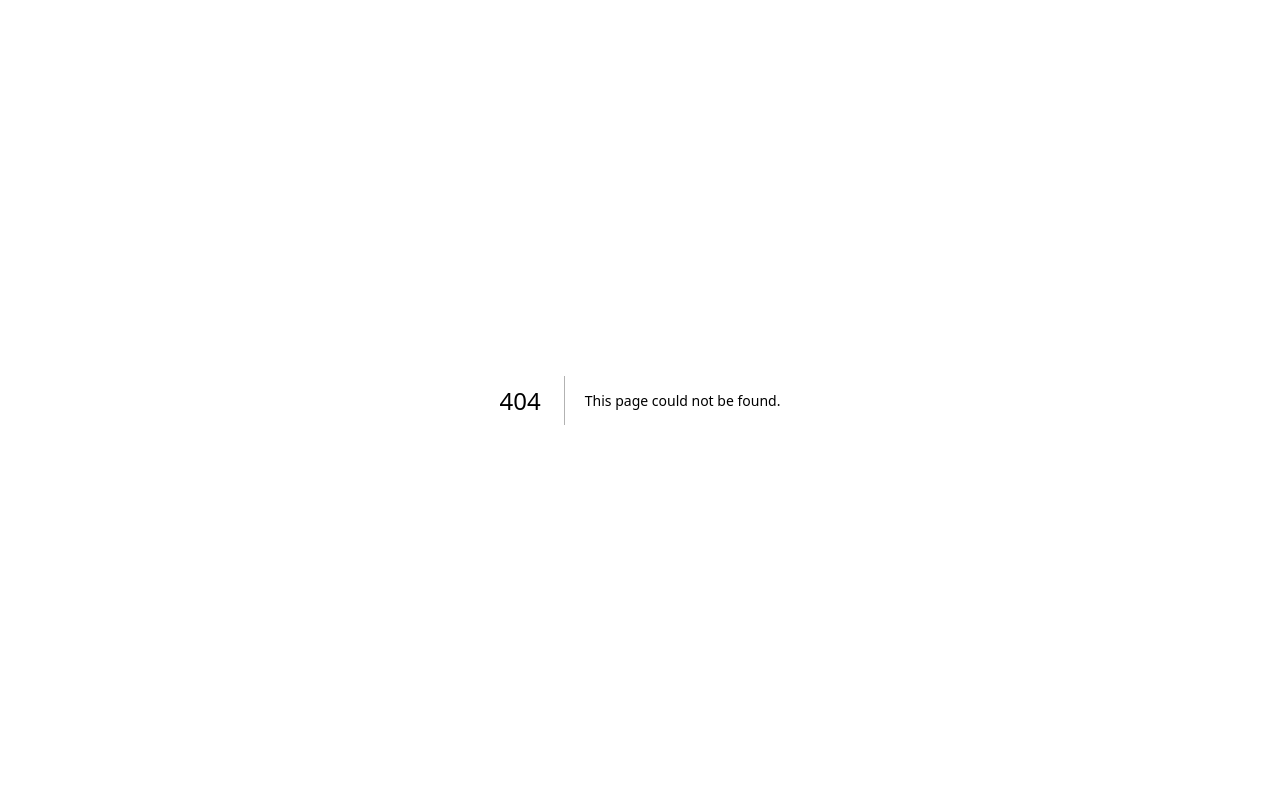
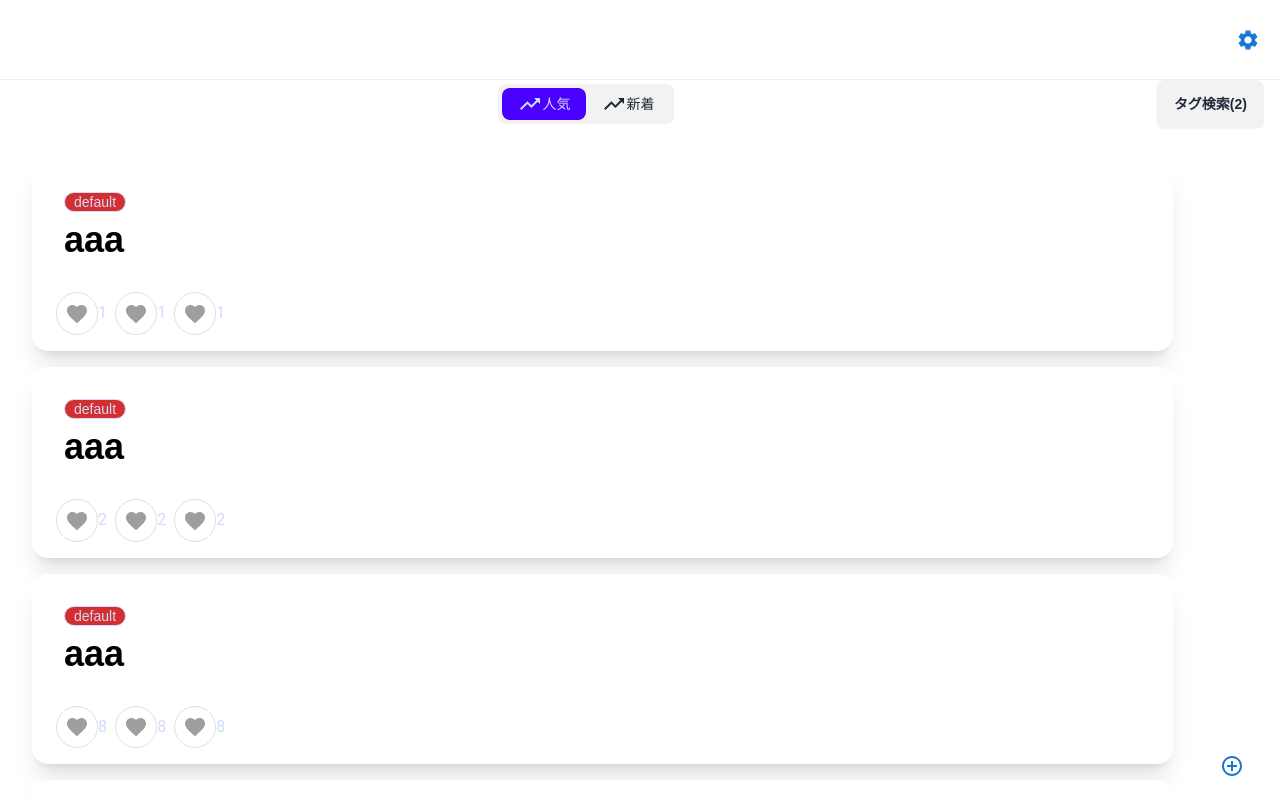
Before and after one commit to masa-massara/Unei-Frontend, a Next.js app: page /new in a window 1280 px wide. Before the commit this address had no page. Built offline with nearby package versions, Linux system fonts and the light colour scheme.

Commit message:
8割できた

```diff
--- /dev/null
+++ b/app/[id]/page.tsx
@@ -0,0 +1,24 @@
+"use client";
+import Comments from "@/app/components/Comments";
+import PostButton from "@/app/components/PostButton";
+import Header from "../components/Header";
+import Tab from "../components/Tab";
+import TagModal from "../components/TagModal";
+
+export default function Home() {
+  return (
+    <div className="space-y-4">
+      <div className="sticky top-0 bg-white z-50">
+        <Header />
+        <div className="flex items-center mx-4">
+          <div className="flex-grow flex justify-center">
+            <Tab />
+          </div>
+          <TagModal />
+        </div>
+      </div>
+      <Comments />
+      <PostButton />
+    </div>
+  );
+}
--- a/app/components/Comment.tsx
+++ b/app/components/Comment.tsx
@@ -2,8 +2,8 @@
 
 import React, { FC } from "react";
 import LikeButton from "./LikeButton";
-import ChatIcon from "@mui/icons-material/Chat";
-import { Button } from "@mui/material";
+// import ChatIcon from "@mui/icons-material/Chat";
+// import { Button } from "@mui/material";
 import Link from "next/link";
 
 interface CommentProps {
@@ -14,20 +14,17 @@ interface CommentProps {
 const Comment: FC<CommentProps> = ({ title, likeCount }) => {
   const color = "bg-red-700";
   return (
-    <div>
-      <div className="card bg-primary text-primary-content w-96 my-2 shadow-sm">
-        <Link href="/detail">
-          <div className="card-body">
-            <div className={`badge badge-outline ${color}`}>default</div>
-            <h2 className="card-title">{title}</h2>
-            <div className="card-actions justify-center z-10">
-              <LikeButton likeCount={likeCount} />
-              <Button>
-                <ChatIcon />
-              </Button>
-            </div>
-          </div>
-        </Link>
+    <div className="card bg-base-100 text-primary-content mx-4 my-4 shadow-xl">
+      <Link href="/detail">
+        <div className="card-body">
+          <div className={`badge badge-outline ${color}`}>default</div>
+          <span className="card-title text-4xl text-black">{title}</span>
+        </div>
+      </Link>
+      <div className="card-actions justify-start mx-6 mb-4 z-10 ">
+        <LikeButton likeCount={likeCount} />
+        <LikeButton likeCount={likeCount} />
+        <LikeButton likeCount={likeCount} />
       </div>
     </div>
   );
--- a/app/components/Comments.tsx
+++ b/app/components/Comments.tsx
@@ -18,13 +18,16 @@ const Comments = () => {
   }
 
   return (
-    <div>
+    <div className="fixed mx-4 my-4 overflow-y-scroll w-11/12 h-[800px]">
       <Comment title="aaa" likeCount={1} />
       <Comment title="aaa" likeCount={2} />
       <Comment title="aaa" likeCount={8} />
       <Comment title="aaa" likeCount={3} />
       <Comment title="aaa" likeCount={5} />
       <Comment title="aaa" likeCount={7} />
+      <Comment title="aaa" likeCount={7} />
+      <Comment title="aaa" likeCount={7} />
+      <Comment title="aaa" likeCount={7} />
     </div>
   );
 };
--- /dev/null
+++ b/app/components/Header.tsx
@@ -0,0 +1,17 @@
+import SettingsIcon from "@mui/icons-material/Settings";
+import { Button } from "@mui/material";
+import Link from "next/link";
+
+const Header = () => {
+  return (
+    <div className="h-20 border-b border-gray-200 flex items-center justify-end">
+      <Button>
+        <Link href="/setting">
+          <SettingsIcon className="size-10" />
+        </Link>
+      </Button>
+    </div>
+  );
+};
+
+export default Header;
--- a/app/components/LikeButton.tsx
+++ b/app/components/LikeButton.tsx
@@ -1,6 +1,6 @@
 "use client";
 import { FC, useState } from "react";
-import { IconButton, Typography } from "@mui/material";
+import { Typography } from "@mui/material";
 import FavoriteIcon from "@mui/icons-material/Favorite";
 
 interface LikeButtonProps {
@@ -20,12 +20,20 @@ const LikeButton: FC<LikeButtonProps> = ({ likeCount }) => {
     setLiked(!liked);
   };
 
+  // Todo : 取得した画像をアイコンとする
   return (
-    <div style={{ display: "flex", alignItems: "center" }}>
-      <IconButton onClick={handleLike} color={liked ? "error" : "default"}>
+    <div className="flex items-center">
+      <button
+        onClick={handleLike}
+        className={`p-2 rounded-full border ${
+          liked
+            ? "text-red-500 border-red-500"
+            : "text-gray-500 border-gray-300"
+        } focus:outline-none focus:ring-2 focus:ring-offset-2 focus:ring-red-500`}
+      >
         <FavoriteIcon />
-      </IconButton>
-      <Typography variant="body1" style={{ marginLeft: "8px" }}>
+      </button>
+      <Typography variant="body1" className="ml-2">
         {like}
       </Typography>
     </div>
--- a/app/components/PostButton.tsx
+++ b/app/components/PostButton.tsx
@@ -4,10 +4,10 @@ import Link from "next/link";
 
 const PostButton = () => {
   return (
-    <div>
+    <div className="grid fixed bottom-4 right-4 z-10">
       <Link href="/post">
         <Button>
-          <AddCircleOutlineIcon className="size-12" />
+          <AddCircleOutlineIcon className="size-16" />
         </Button>
       </Link>
     </div>
--- /dev/null
+++ b/app/components/Tab.tsx
@@ -0,0 +1,33 @@
+import { useState } from "react";
+import TrendingUpIcon from "@mui/icons-material/TrendingUp";
+import Link from "next/link";
+
+export default function Tabs() {
+  const [activeTab, setActiveTab] = useState("/popular");
+
+  return (
+    <div role="tablist" className="tabs tabs-boxed mx-6">
+      <Link
+        role="tab"
+        href="/popular"
+        onClick={() => setActiveTab("/popular")}
+        className={`tab flex items-center space-x-2 ${
+          activeTab === "/popular" ? "tab-active bg-blue-500 text-white" : ""
+        }`}
+      >
+        <TrendingUpIcon />
+        人気
+      </Link>
+      <Link
+        href="/new"
+        onClick={() => setActiveTab("/new")}
+        className={`tab ${
+          activeTab === "/new" ? "tab-active bg-blue-500 text-white" : ""
+        }`}
+      >
+        <TrendingUpIcon />
+        新着
+      </Link>
+    </div>
+  );
+}
--- /dev/null
+++ b/app/components/TagModal.tsx
@@ -0,0 +1,22 @@
+const TagModal = () => {
+  return (
+    <div>
+      <label htmlFor="my_modal_7" className="btn">
+        タグ検索(2)
+      </label>
+
+      <input type="checkbox" id="my_modal_7" className="modal-toggle" />
+      <div className="modal" role="dialog">
+        <div className="modal-box">
+          <h3 className="text-lg font-bold">Hello!</h3>
+          <p className="py-4">This modal works with a hidden checkbox!</p>
+        </div>
+        <label className="modal-backdrop" htmlFor="my_modal_7">
+          Close
+        </label>
+      </div>
+    </div>
+  );
+};
+
+export default TagModal;
--- a/app/detail/page.tsx
+++ b/app/detail/page.tsx
@@ -6,7 +6,7 @@ import React from "react";
 const page = () => {
   return (
     <div>
-      <Link href="/">
+      <Link href="/popular">
         <Button>
           <ChatIcon />
         </Button>
--- a/app/page.tsx
+++ b/app/page.tsx
@@ -6,10 +6,7 @@ export default function Home() {
   return (
     <div className="">
       <Comments />
-      {/* PostButton を画面の右下に固定 */}
-      <div className="fixed bottom-4 right-4 z-10">
-        <PostButton />
-      </div>
+      <PostButton />
     </div>
   );
 }
--- a/package.json
+++ b/package.json
@@ -17,6 +17,7 @@
     "next": "14.2.11",
     "react": "^18",
     "react-dom": "^18",
+    "react-scroll": "^1.9.0",
     "swr": "^2.2.5"
   },
   "devDependencies": {
```
Also changed, not shown: app/login/page.tsx (deleted), 1 other file (tests, documents, lock files or other folders).
